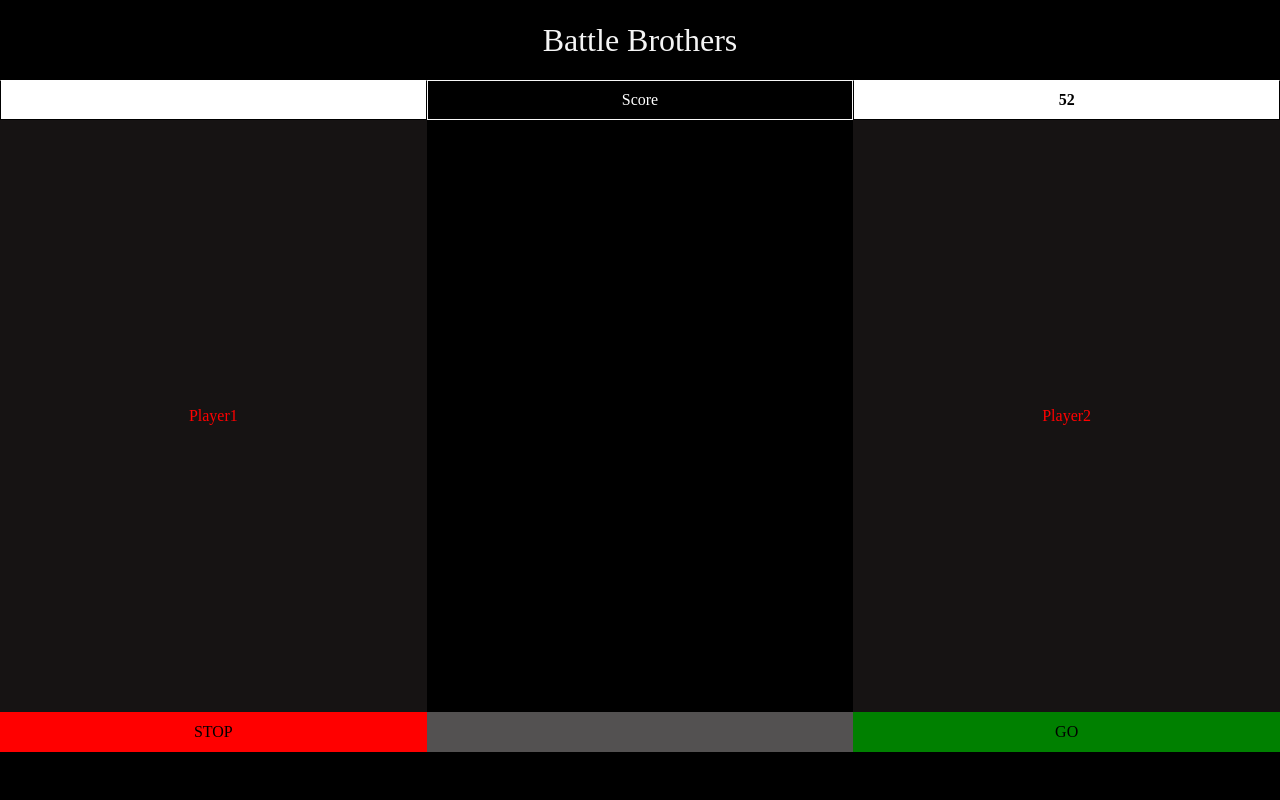
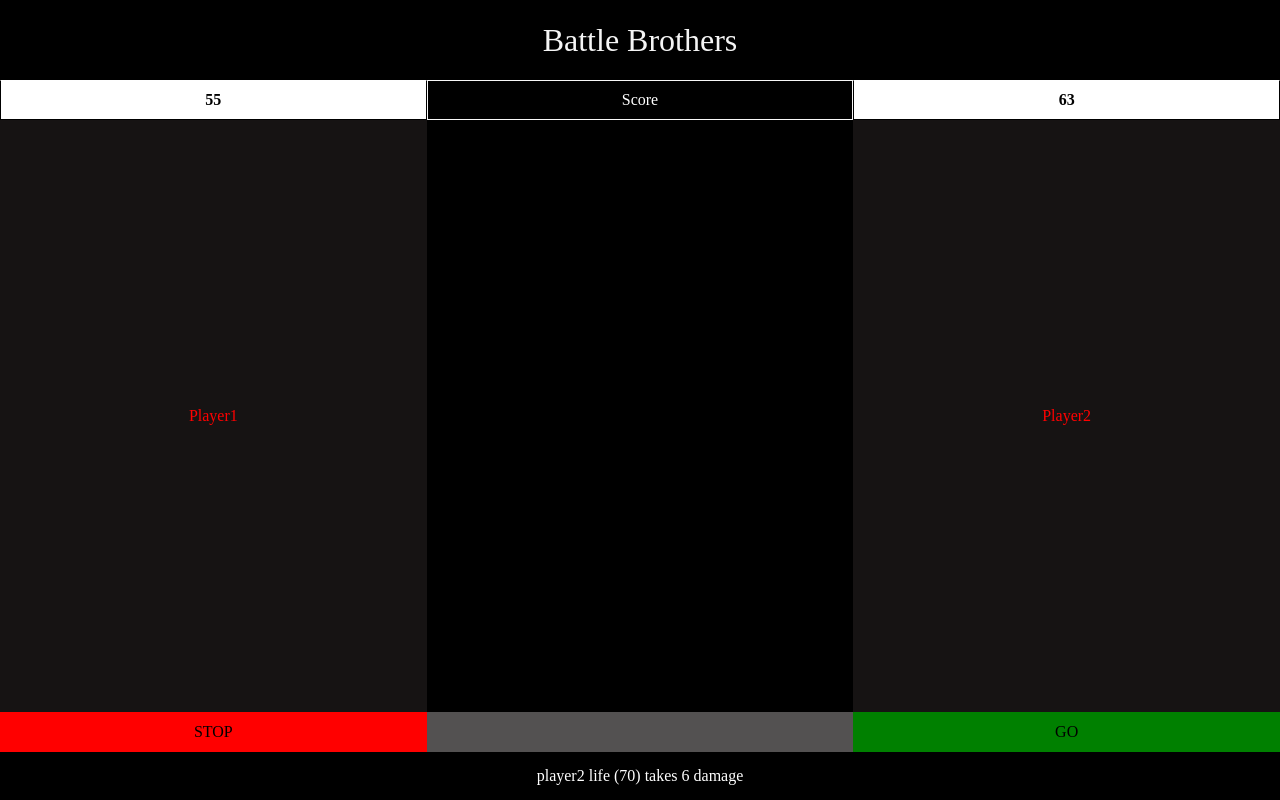
Before and after one commit to coe9257/Battle-Characters, a website: page index.html in a window 1280 px wide. Both pictures are taken after a click on the element "GO". Drawn offline with Linux system fonts and the light colour scheme.

Commit message:
Damage Fixed - Dodge updated; Dead Fixed

```diff
--- a/index.html
+++ b/index.html
@@ -23,7 +23,7 @@
         <div class="space-bottom"></div>
         <div class="player2-turn"></div>
 
-        <footer></footer>
+        <footer class="footer"></footer>
     </div>
 <script src="main.js"></script>
 </body>
--- a/main.css
+++ b/main.css
@@ -115,4 +115,9 @@ header {
 footer {
     grid-area: footer;
     height: 3rem;
+    color: white;
+    display: flex;
+    justify-content: center;
+    align-items: center;
+    font-size: 1rem;
 }
--- a/main.js
+++ b/main.js
@@ -27,12 +27,30 @@ function startOver() {
     // document.querySelector('.space-bottom').textContent = "Play Again?";
 }
 
+function dodged(strength, dodge) {
+    let mathRdm = Math.floor(Math.random() * 101);
+    let dodgeChance = dodge - (strength / 2);
+        // console.log(`mathRDM: `, mathRdm);
+        // console.log(`dodgeChance: `, dodgeChance);
+
+    let chance = false;
+
+    if (dodgeChance > mathRdm) {
+        chance = true;
+        console.log("DODGED!");
+        document.querySelector('.footer').textContent = "";
+    }
+    return chance;
+
+}
+
 class Player {
-    constructor(name, life, armor, strength) {
+    constructor(name, life, armor, strength, agility) {
         this.name = name;
         this.life = life;
         this.armor = armor;
         this.strength = strength;
+        this.agility = agility;
     }
 
     attack(opponent) {
@@ -40,32 +58,63 @@ class Player {
     }
 
     defend(strength) {
-        this.life -= strength;
+
+        let dChance = dodged(strength, this.agility)
+
         let player = this.name
         let playerHTMLScore = '.' + this.name + `-score`;
         let playerTurn = '.' + player + '-turn';
-        let life = this.life;
+        let armor = this.armor;
+
+        console.log(`dChance: ${dChance}`);
+
+        if (dChance == true) {
+            document.querySelector(".footer").textContent = `${player} has dodged!`;
+        }
+
+        if (dChance != true) {
+            console.log(`armor: ${armor}; strength: ${strength}`)
+            console.log(`calculation`, ((100 - armor) / 100) * strength );
+            let takenDamage = (((100 - armor) / 100) * strength);
+            document.querySelector('.footer').textContent = `${player}
+                life (${Math.trunc(this.life)}) takes ${Math.trunc(takenDamage)} damage`;
+                console.log(`takenDamage: ${takenDamage}; Life: ${this.life}`);
+
+                console.log(`life before: ${this.life}`);
+            this.life -= takenDamage;
+                console.log(`life after: ${this.life}`);
+        }
+
+        let currentLife = this.life;
+
+        function updateLife() {
+            document.querySelector(playerHTMLScore).textContent = `${Math.trunc(currentLife)}`;
+        }
+        updateLife();
+
+        dChance = false;
 
         function lifeCheck() {
-            if (life <= 0) {
+            if (currentLife < 1) {
                 document.querySelector(`.` + player).textContent = "DEAD";
                     console.log(playerTurn);
                 document.querySelector(`.` + player + '-turn').style.backgroundColor = "red";
                 document.querySelector(`.` + player + '-score').textContent = 0;
                 startOver();
-            } else {
-                function updateLife() {
-                    document.querySelector(playerHTMLScore).textContent = life;
-                }
-                updateLife();
             }
         }
         lifeCheck()
     }
 }
 
-let player1 = new Player("player1", 55, 25, 18);
-let player2 = new Player("player2", 70, 15, 26);
+let player1 = new Player("player1", 55, 75, 18, 95);
+let player2 = new Player("player2", 70, 65, 26, 5);
+
+function loadLife() {
+    document.querySelector('.player1-score').textContent = player1.life;
+    document.querySelector('.player2-score').textContent = player2.life;
+}
+loadLife();
 
 document.querySelector(".player1-turn").addEventListener("click", function() {
     if (document.querySelector(".player1-turn").style.backgroundColor == "green") {
```
